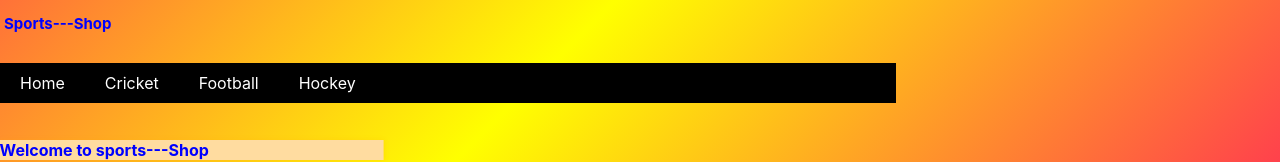
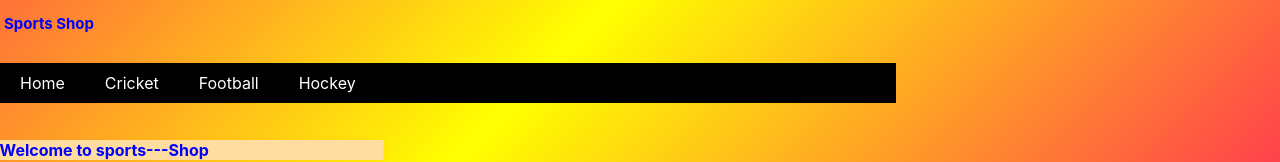
Before and after one commit to RajaSaifUllah/sports-shop, a React (Create React App) app in the folder sports-shop/: page / in a window 1280 px wide. Shown: the top 162 px of the page. Built offline with nearby package versions, Linux system fonts and the light colour scheme.

Commit message:
Update Header.js

```diff
--- a/sports-shop/src/Header.js
+++ b/sports-shop/src/Header.js
@@ -5,7 +5,7 @@
 const Header = () => {
   return (
     <header>
-      <h1 className="header-title">Sports---Shop</h1>
+      <h1 className="header-title">Sports Shop</h1>
     </header>
   );
 };
```
